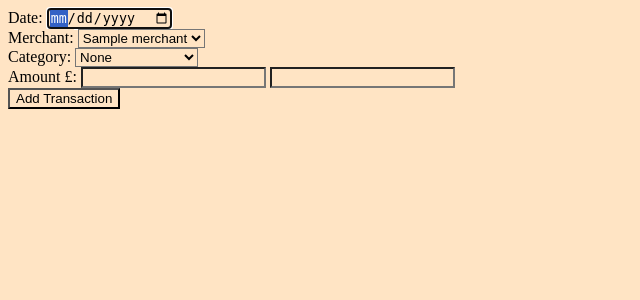
After one commit to Htf-01/Spending-Tracker_Money-Tree, a Flask app: template templates/transactions/new.html in a window 1280 px wide. The commit adds this page. Shown: the top 300 px of the page, without its empty margins (0-640 px from the left). Run offline with Flask 2, Linux system fonts and the light colour scheme; the template is opened without the code that fills it: most values are stand-ins (such as "Sample title", 1, 10 or a date in 2020).

Commit message:
set up minimal localhost site

```diff
--- a/app.py
+++ b/app.py
@@ -1,12 +1,13 @@
 from flask import Flask, render_template
 
 # Import Controllers
+from controllers.transaction_controller import transaction_blueprint
 
 
 app = Flask(__name__)
 
 # Import Blueprints
-
+app.register_blueprint(transaction_blueprint)
 
 @app.route('/')
 def home():
--- a/static/style.css
+++ b/static/style.css
@@ -2,3 +2,35 @@
     box-sizing: border-box;
     background-color: bisque;
 }
+
+input[type=number]::-webkit-inner-spin-button,
+input[type=number]::-webkit-outer-spin-button {
+  -webkit-appearance: none;
+  margin: 0;
+}
+
+
+.Transaction {
+    display:flex;
+    justify-content: space-around;
+    width: 100vw;
+    border: 1px solid blue
+}
+
+.add_form {
+    display: flex;
+    justify-content: space-between;
+    width: 100%;
+    height: 40px;
+    border: 1px solid black;
+    border-radius: 5px;
+    padding: 7px;
+}
+
+.pence {
+    width: 2em;
+}
+
+.pounds {
+    width: 5em;
+}
--- /dev/null
+++ b/templates/transactions/index.html
@@ -0,0 +1,113 @@
+{% extends "base.html" %}
+{% block content %}
+
+
+<h1>Hello</h1>
+
+<div>
+</div>
+<details>
+  <summary>Add Transaction</summary>
+  <form action="/transactions" method="post" class = "add_form">
+    <!-- Date Picker -->
+    <div>
+      <input type="date" id="date" name="date" required autofocus>
+    </div>
+    <!-- Merchant Picker -->
+    <div>
+        <input type="text" id= "merchant" name = "merchant" list="merchants" />
+        <datalist id = "merchants">
+          {% for merchant in all_merchants %}
+            <option value = "{{merchant.name}}">
+          {% endfor %}
+        </datalist>
+    </div>
+    <!-- Category Picker -->
+    <div>
+      <input type="text" id= "category" name = "category" list="categories" />
+      <datalist id = "categories">
+        {% for category in all_categories %}
+          <option value = "{{category.name}}">
+        {% endfor %}
+      </datalist>
+    </div>
+    <!-- Amount Picker -->
+    <div>
+      <span>£</span>
+      <input type="number" name="amount_pound" class = "pounds" min = "00" max = "99999">
+      <span>.</span>
+      <input type="number" name="amount_pence" class = "pence" min = "00" max = "99">
+    </div>
+    <!-- Submit Button -->
+    <div>
+      <button type="submit">Add Transaction</button>
+    </div>
+  </form>
+</details>
+
+    <div class = "Transaction">
+
+      {% set ns = namespace(balance = 50000) %}
+      {% for transaction in all_transactions %}
+      {% set ns.balance = (ns.balance - transaction.amount) %}
+
+      <details class = "Transaction">
+        <summary class="Transaction">
+          <ul class="Transaction">
+            <li><a href=""><span>&#9998;</span></a></li>
+            <li><details>
+                <summary><span>&#10005;</span></summary>
+                <form action="">
+                <button type="submit">Confirm Delete</button>
+                </form>
+                </details>
+            </li>
+          <li>{{ns.balance}}</li>
+          <li>{{transaction.id}}</li>
+          <li>{{transaction.date_format()}}</li>
+          <li>{{transaction.merchant.name}}</li>
+          <li>{{transaction.category.name}}</li>
+          <li>{{transaction.currency_format()}}</li>
+          </ul>
+        </summary>
+        <form action="" class="form">
+          <div>
+            <label for="date">Date:</label>
+            <input type="date" id="date" name="date" required autofocus>
+          </div>
+
+          <div>
+            <label for="merchant">Merchant:</label>
+
+            <input type="text" id= "merchant" name = "merchant" list="merchants" />
+            <datalist id = "merchants">
+              <!-- Use % after merchant.id selector to show the controller that this item is already in the database -->
+              {% for merchant in all_merchants %}
+              <option value = "{{merchant}}">
+              {% endfor %}
+            </datalist>
+          </div>
+
+          <div>
+              <label for="category">Category:</label>
+              <select name="category">
+                  <option value="None">None</option>
+                {% for category in all_categories %}
+                    <option value="{{category.id}}">{{category.name}}</option>
+                {% endfor %}
+              </select>
+          </div>
+
+          <div>
+            <label for="amount">Amount £:</label>
+            <input type="number" name="amount_pound">
+            <input type="number" name="amount_pence">
+          </div>
+
+          <button type="submit">Edit Transaction</button>
+        </form>
+      </details>
+    </div>
+{% endfor %}
+
+  {% endblock %}
--- /dev/null
+++ b/templates/transactions/new.html
@@ -0,0 +1,40 @@
+{% extends "transactions/index.html" %}
+{% block content %}
+
+<form action="/transactions" method="post">
+    <div>
+      <label for="date">Date:</label>
+      <input type="date" id="date" name="date" required autofocus>
+    </div>
+
+    <div>
+      <label for="merchant">Merchant:</label>
+      <select name="merchant">
+        {% for merchant in all_merchants %}
+            <option value="{{merchant.id}}">{{merchant.name}}</option>
+        {% endfor %}
+      </select>
+    </div>
+
+    <div>
+        <label for="category">Category:</label>
+        <select name="category">
+            <option value="None">None</option>
+          {% for category in all_categories %}
+              <option value="{{category.id}}">{{category.name}}</option>
+          {% endfor %}
+        </select>
+    </div>
+
+    <div>
+      <label for="amount">Amount £:</label>
+      <input type="number" name="amount_pounds">
+      <input type="number" name="amount_pence">
+      <!-- <input type="number"> -->
+    </div>
+
+    <button type="submit">Add Transaction</button>
+
+  </form>
+
+{% endblock %}
```
Also changed, not shown: controllers/transaction_controller.py (added, +58 -0 lines), templates/index.html (+34 -1 lines).
